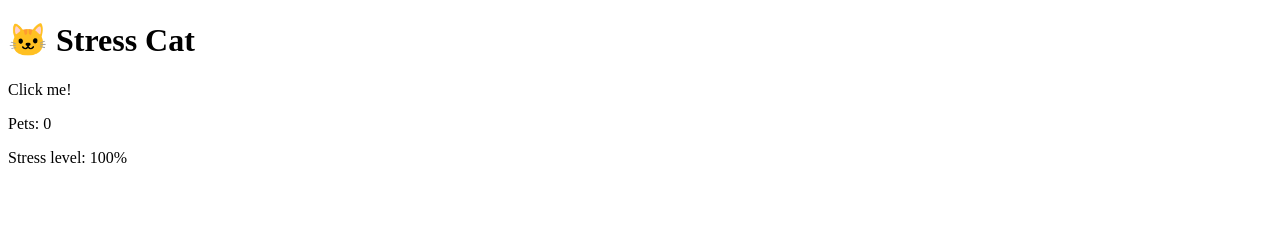
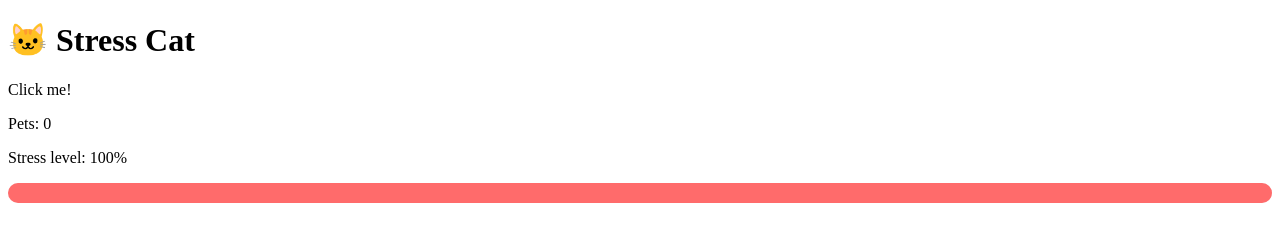
Before and after one commit to sysoo/stress-cat, a plain HTML site: page index.html in a window 1280 px wide. Drawn offline with Linux system fonts and the light colour scheme.

Commit message:
Update index.html

```diff
--- a/index.html
+++ b/index.html
@@ -12,6 +12,9 @@
             <p>Pets: <span id="counter">0</span></p>
             <p>Stress level: <span id="stress-level">100%</span></p>
         </div>
+        <div class="progress-bar">
+            <div id="stress-bar"></div>
+        </div>
     </div>
     <script src="script.js"></script>
 </body>
```
